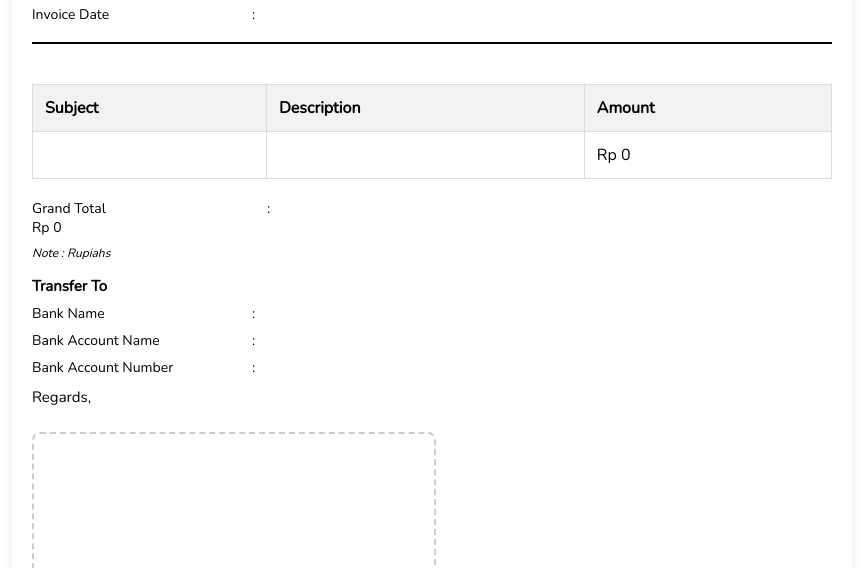
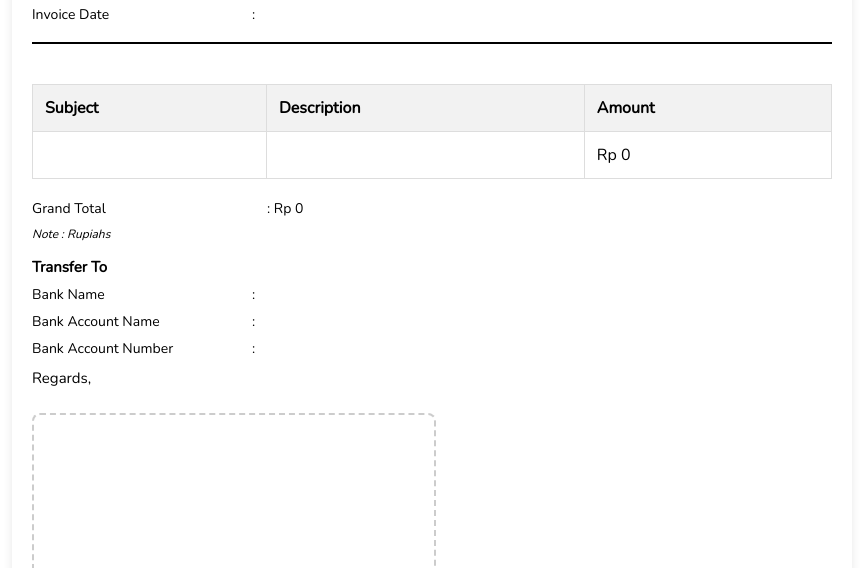
Before and after one commit to sandisamudra/my-order-page, a plain HTML site: page invoice.html in a window 1280 px wide. Shown: the part 232-800 px from the top of the page, without its empty margins (208-1071 px from the left). Drawn offline with nearby package versions, Linux system fonts and the light colour scheme.

Commit message:
Fix formatting of grand total display in invoice

```diff
--- a/invoice.html
+++ b/invoice.html
@@ -90,7 +90,7 @@
     <div class="label-row">
       <span id="g-total-nett">Grand Total</span>
       <span id="gtotal-nett"></span>
-      <span>:</span><span id="grand-total"></span>
+      <span>: <span id="grand-total"></span></span>
     </div>
 
     <div style="font-size: 12px; font-style: italic; margin-top: 0px; margin-bottom: 10px;" class="note" id="grand-total-text"></div>
```
